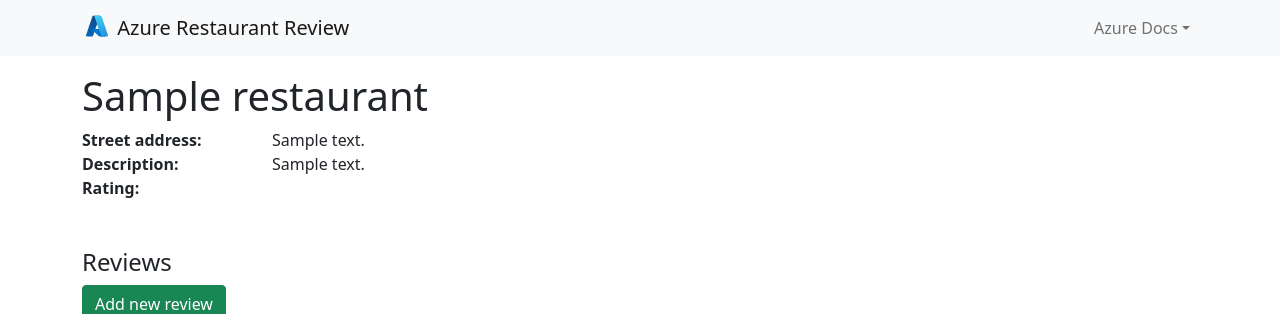
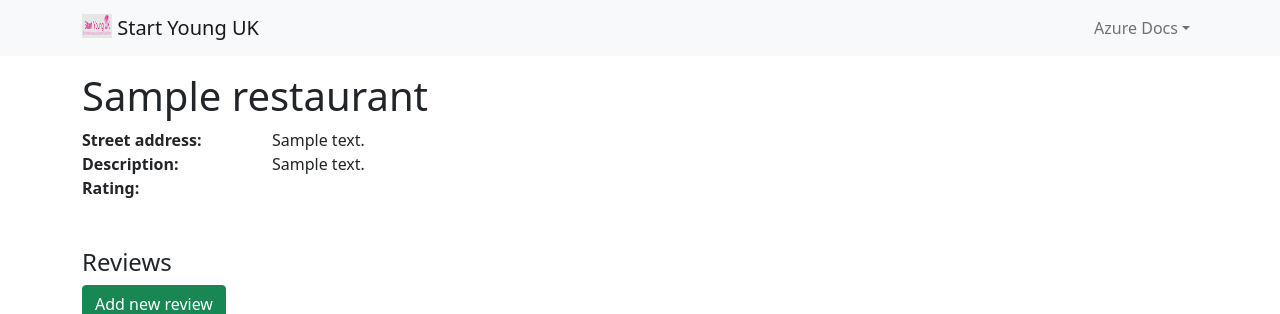
Before and after one commit to Azure-Samples/msdocs-flask-postgresql-sample-app, a Flask app: page /1 in a window 1280 px wide. Shown: the top 314 px of the page. Run offline with Flask 2, Linux system fonts and the light colour scheme; tables that the repository leaves empty hold one stand-in row (values such as "Sample post"); parts of the project's set-up code (start-up, migrations or seed data) failed here and were passed over; some libraries are stand-ins or nearby versions.

Commit message:
changed header

```diff
--- a/templates/base.html
+++ b/templates/base.html
@@ -12,8 +12,8 @@
     <nav class="navbar navbar-expand-md navbar-light fixed-top bg-light">
         <div class="container">
           <a class="navbar-brand" href="/">
-            <img src="{{ url_for('static', filename='images/azure-icon.svg') }}" alt="" width="30" height="24" class="d-inline-block align-text-top">
-            Azure Restaurant Review
+            <img src="{{ url_for('static', filename='images/Startyounglogo.png') }}" alt="" width="30" height="24" class="d-inline-block align-text-top">
+            Start Young UK
           </a>
           <button class="navbar-toggler" type="button" data-bs-toggle="collapse" data-bs-target="#navbarCollapse" aria-controls="navbarCollapse" aria-expanded="false" aria-label="Toggle navigation">
             <span class="navbar-toggler-icon"></span>
```
Also changed, not shown: static/images/Startyounglogo.png (added).
